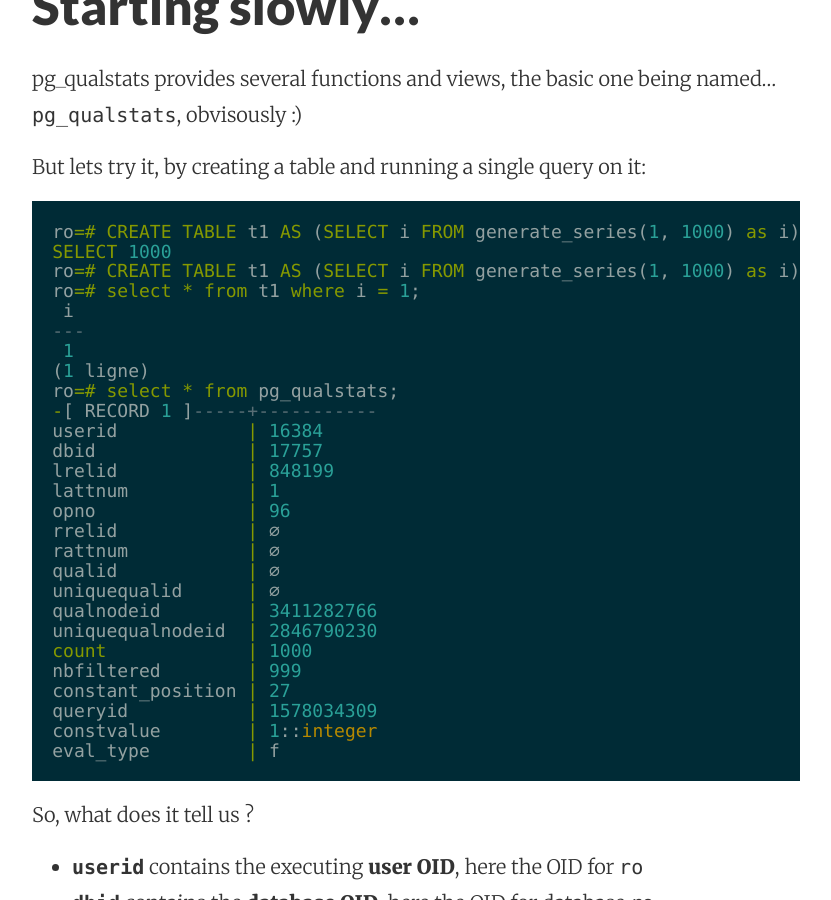
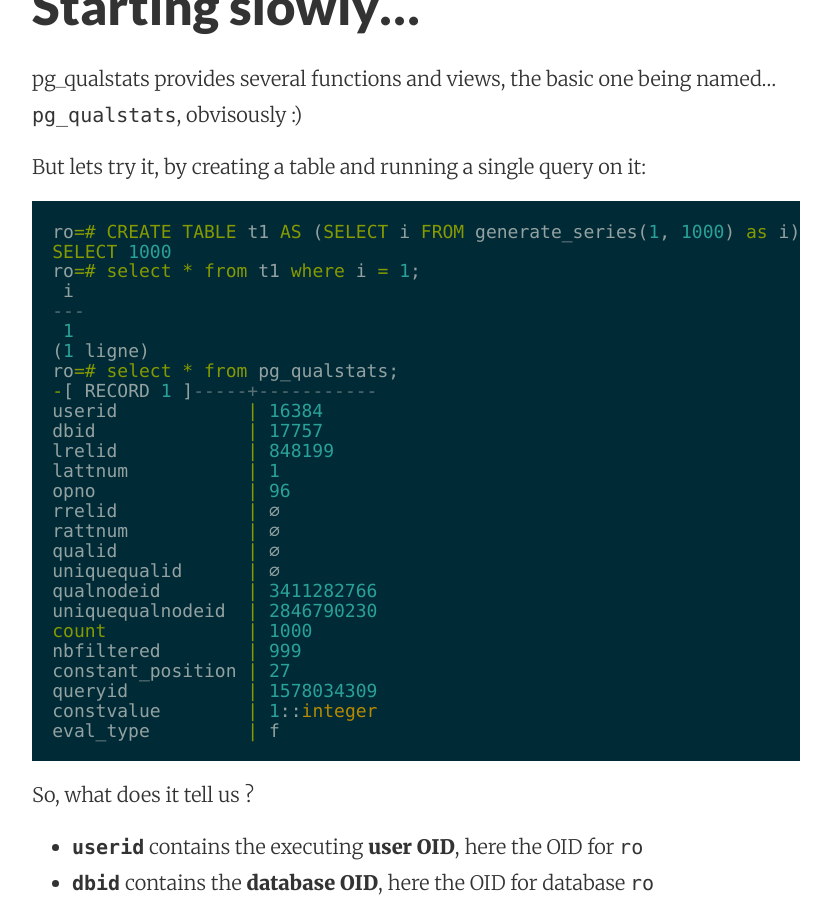
Before and after one commit to rdunklau/rdunklau.github.io, a Jekyll site: the page built from _posts/2015-02-03-pg_qualstats_part1.markdown, in a window 1280 px wide and 900 px high, scrolled down 2548 px. Shown: the whole window, without its empty margins (224-1055 px from the left). Built offline with Jekyll 4.4.1, drawn with Linux system fonts in a browser that asks for light colours; nearby versions of some CDN libraries.

Commit message:
Typo fix

```diff
--- a/_posts/2015-02-03-pg_qualstats_part1.markdown
+++ b/_posts/2015-02-03-pg_qualstats_part1.markdown
@@ -88,7 +88,6 @@ But lets try it, by creating a table and running a single query on it:
 {% highlight sql %}
 ro=# CREATE TABLE t1 AS (SELECT i FROM generate_series(1, 1000) as i);
 SELECT 1000
-ro=# CREATE TABLE t1 AS (SELECT i FROM generate_series(1, 1000) as i);^C
 ro=# select * from t1 where i = 1;
  i
 ---
```
